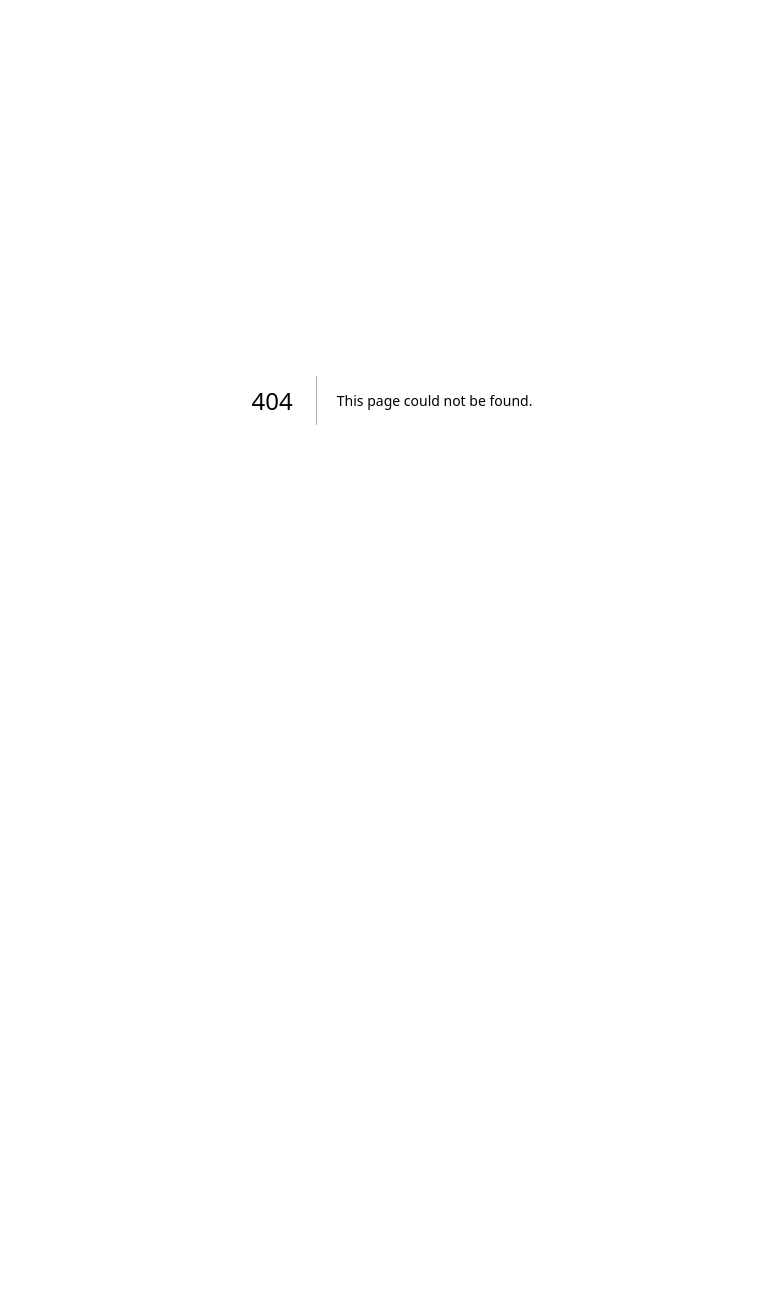
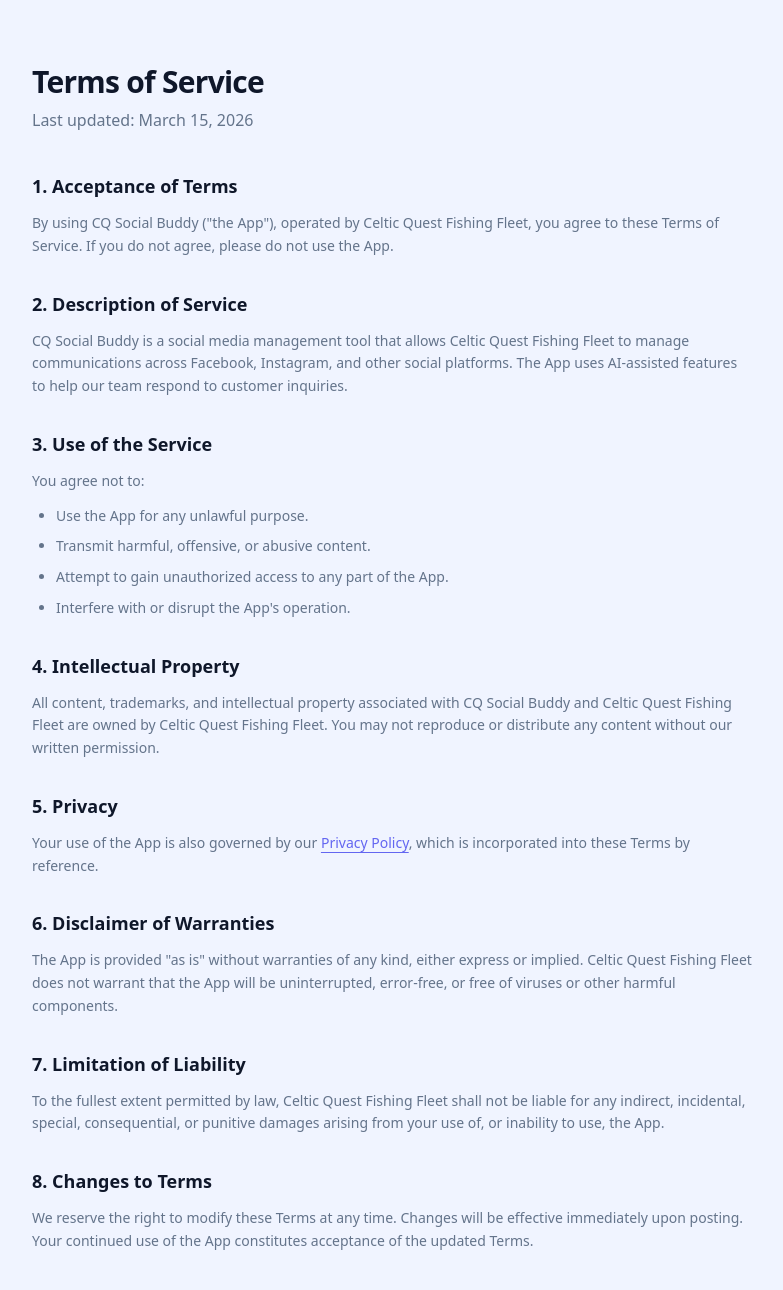
Before and after one commit to captdes-art/CQSOCIALBUDDY, a Next.js app: page /terms in a window 1280 px wide. Before the commit this address had no page. Shown: the top 1290 px of the page, without its empty margins (248-1031 px from the left). Before the commit the page ends 800 px from the top, so only its background shows below. Built offline with nearby package versions, Linux system fonts and the light colour scheme.

Commit message:
feat: add Terms of Service page

```diff
--- /dev/null
+++ b/src/app/terms/page.tsx
@@ -0,0 +1,153 @@
+import type { Metadata } from "next";
+
+export const metadata: Metadata = {
+  title: "Terms of Service — CQ Social Buddy",
+  description: "Terms of Service for CQ Social Buddy by Celtic Quest Fishing",
+};
+
+export default function TermsOfServicePage() {
+  return (
+    <main className="min-h-screen bg-background text-foreground">
+      <div className="mx-auto max-w-3xl px-6 py-16">
+        <h1 className="text-3xl font-bold tracking-tight mb-2">
+          Terms of Service
+        </h1>
+        <p className="text-muted-foreground mb-10">
+          Last updated: March 15, 2026
+        </p>
+
+        <div className="space-y-8 text-sm leading-relaxed text-muted-foreground">
+          <section>
+            <h2 className="text-lg font-semibold text-foreground mb-3">
+              1. Acceptance of Terms
+            </h2>
+            <p>
+              By using CQ Social Buddy (&quot;the App&quot;), operated by Celtic Quest
+              Fishing Fleet, you agree to these Terms of Service. If you do not
+              agree, please do not use the App.
+            </p>
+          </section>
+
+          <section>
+            <h2 className="text-lg font-semibold text-foreground mb-3">
+              2. Description of Service
+            </h2>
+            <p>
+              CQ Social Buddy is a social media management tool that allows
+              Celtic Quest Fishing Fleet to manage communications across
+              Facebook, Instagram, and other social platforms. The App uses
+              AI-assisted features to help our team respond to customer
+              inquiries.
+            </p>
+          </section>
+
+          <section>
+            <h2 className="text-lg font-semibold text-foreground mb-3">
+              3. Use of the Service
+            </h2>
+            <p className="mb-3">You agree not to:</p>
+            <ul className="list-disc pl-6 space-y-2">
+              <li>Use the App for any unlawful purpose.</li>
+              <li>Transmit harmful, offensive, or abusive content.</li>
+              <li>Attempt to gain unauthorized access to any part of the App.</li>
+              <li>Interfere with or disrupt the App&apos;s operation.</li>
+            </ul>
+          </section>
+
+          <section>
+            <h2 className="text-lg font-semibold text-foreground mb-3">
+              4. Intellectual Property
+            </h2>
+            <p>
+              All content, trademarks, and intellectual property associated
+              with CQ Social Buddy and Celtic Quest Fishing Fleet are owned by
+              Celtic Quest Fishing Fleet. You may not reproduce or distribute
+              any content without our written permission.
+            </p>
+          </section>
+
+          <section>
+            <h2 className="text-lg font-semibold text-foreground mb-3">
+              5. Privacy
+            </h2>
+            <p>
+              Your use of the App is also governed by our{" "}
+              <a
+                href="/privacy"
+                className="text-primary underline underline-offset-4 hover:text-primary/80"
+              >
+                Privacy Policy
+              </a>
+              , which is incorporated into these Terms by reference.
+            </p>
+          </section>
+
+          <section>
+            <h2 className="text-lg font-semibold text-foreground mb-3">
+              6. Disclaimer of Warranties
+            </h2>
+            <p>
+              The App is provided &quot;as is&quot; without warranties of any kind,
+              either express or implied. Celtic Quest Fishing Fleet does not
+              warrant that the App will be uninterrupted, error-free, or free
+              of viruses or other harmful components.
+            </p>
+          </section>
+
+          <section>
+            <h2 className="text-lg font-semibold text-foreground mb-3">
+              7. Limitation of Liability
+            </h2>
+            <p>
+              To the fullest extent permitted by law, Celtic Quest Fishing
+              Fleet shall not be liable for any indirect, incidental, special,
+              consequential, or punitive damages arising from your use of, or
+              inability to use, the App.
+            </p>
+          </section>
+
+          <section>
+            <h2 className="text-lg font-semibold text-foreground mb-3">
+              8. Changes to Terms
+            </h2>
+            <p>
+              We reserve the right to modify these Terms at any time. Changes
+              will be effective immediately upon posting. Your continued use of
+              the App constitutes acceptance of the updated Terms.
+            </p>
+          </section>
+
+          <section>
+            <h2 className="text-lg font-semibold text-foreground mb-3">
+              9. Governing Law
+            </h2>
+            <p>
+              These Terms are governed by the laws of the State of New York,
+              without regard to conflict of law principles.
+            </p>
+          </section>
+
+          <section>
+            <h2 className="text-lg font-semibold text-foreground mb-3">
+              10. Contact Us
+            </h2>
+            <p>
+              Questions about these Terms? Contact us at{" "}
+              <a
+                href="mailto:captdes@gmail.com"
+                className="text-primary underline underline-offset-4 hover:text-primary/80"
+              >
+                captdes@gmail.com
+              </a>
+              .
+            </p>
+          </section>
+        </div>
+
+        <div className="mt-16 pt-8 border-t border-border text-xs text-muted-foreground">
+          Celtic Quest Fishing Fleet &mdash; CQ Social Buddy
+        </div>
+      </div>
+    </main>
+  );
+}
```
